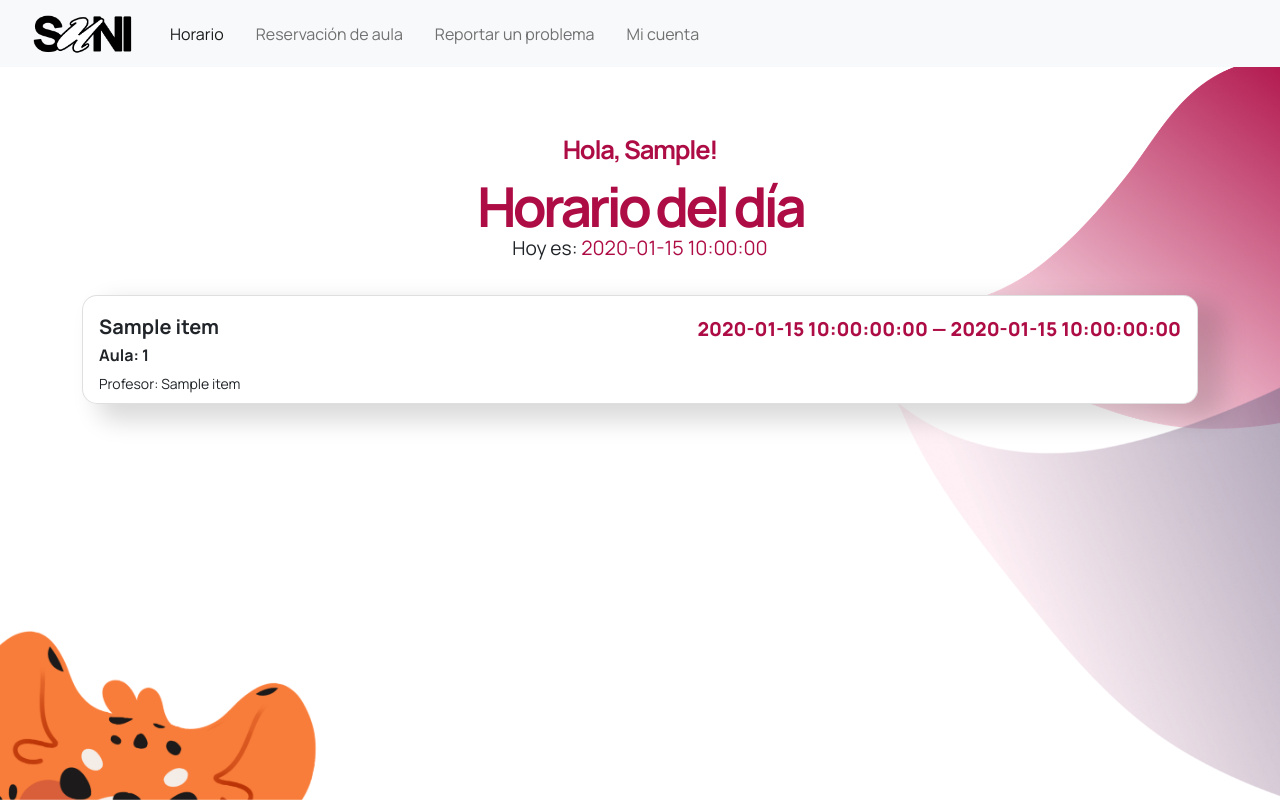
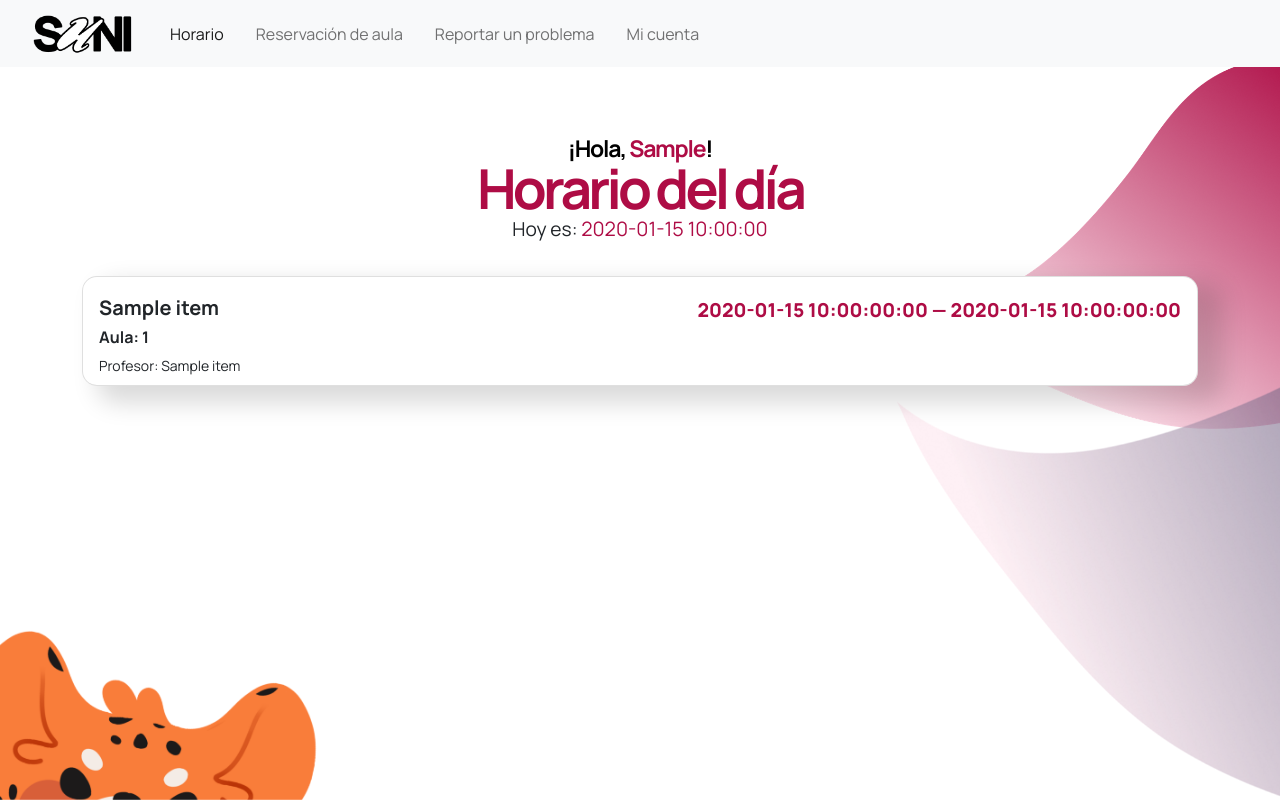
Before and after one commit to Sifnts/suni-0.4, a Flask app: template templates/index.html in a window 1280 px wide. Run offline with Flask 3, Linux system fonts and the light colour scheme; the template is opened without the code that fills it: most values are stand-ins (such as "Sample title", 1, 10 or a date in 2020); parts of the project's set-up code (start-up, migrations or seed data) failed here and were passed over.

Commit message:
css miaumiau

```diff
--- a/static/css/style.css
+++ b/static/css/style.css
@@ -32,6 +32,30 @@ h2 {
     font-weight: bolder;
     margin-top: 0.05vw;
     letter-spacing: -0.1vw;
+}
+
+.holaname{
+    color: #000000;
+    text-align: center;
+    font-family: Manrope;
+    font-size: 1.8vw;
+    font-style: normal;
+    font-weight: bold;
+    margin-top: 0.05vw;
+    letter-spacing: -0.1vw;
+    margin-bottom: -0.6vw;
+}
+
+.holaname .holahola{
+    color: #AE0C45;
+    text-align: center;
+    font-family: Manrope;
+    font-size: 1.8vw;
+    font-style: normal;
+    font-weight: bold;
+    margin-top: 0.05vw;
+    letter-spacing: -0.1vw;
+    margin-bottom: -0.6vw;
 }
 
 
--- a/templates/index.html
+++ b/templates/index.html
@@ -39,7 +39,7 @@
                 {% endfor %}
               {% endif %}
             {% endwith %}
-            <h2>Hola, {{ first_name }}!</h2>
+            <h2 class="holaname">¡Hola, <span class="holahola">{{ first_name }}<span class="holaname">!</span></span></h2>
             <h1 style="align-items: center; text-align: center;">
               Horario del día
               </h1>
```
